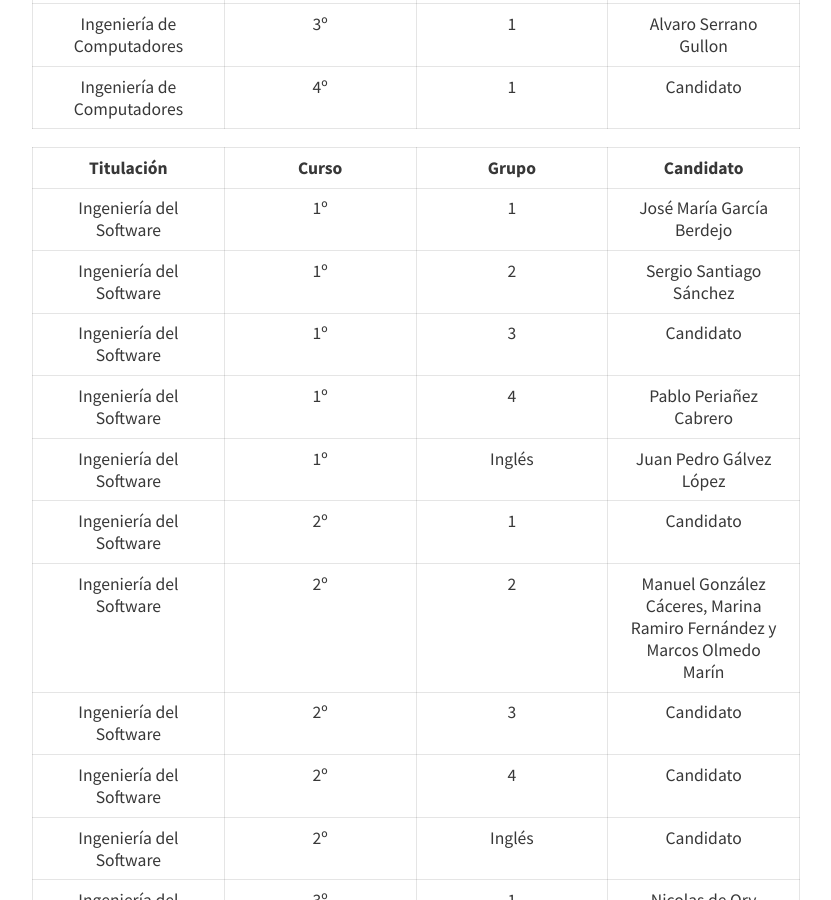
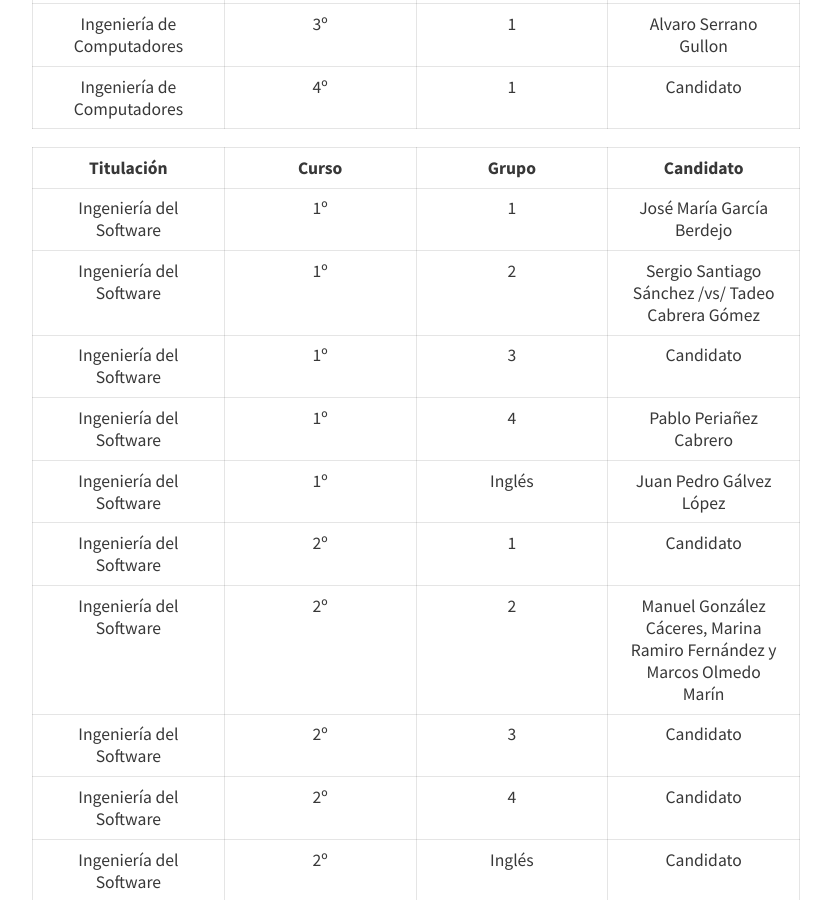
Before and after one commit to dlga/dlga.github.io, a Jekyll site: the page built from _posts/2021-03-23-candidaturasprovisionales.md, in a window 1280 px wide and 900 px high, scrolled down 689 px. Shown: the whole window, without its empty margins (224-1055 px from the left). Built offline with Jekyll 4.4.1, drawn with Linux system fonts in a browser that asks for light colours; nearby versions of some CDN libraries.

Commit message:
Update 2021-03-23-candidaturasprovisionales.md

```diff
--- a/_posts/2021-03-23-candidaturasprovisionales.md
+++ b/_posts/2021-03-23-candidaturasprovisionales.md
@@ -20,7 +20,7 @@ Una vez completado el proceso de candidaturas, se hace constancia de las siguien
 |         Titulación         | Curso | Grupo  | Candidato|
 |:--------------------------:|:-----:|:------:|:--------:|
 |   Ingeniería del Software  |   1º  |    1   | José María García Berdejo|
-|   Ingeniería del Software  |   1º  |    2   | Sergio Santiago Sánchez  |
+|   Ingeniería del Software  |   1º  |    2   | Sergio Santiago Sánchez /vs/ Tadeo Cabrera Gómez |
 |   Ingeniería del Software  |   1º  |    3   | Candidato|
 |   Ingeniería del Software  |   1º  |    4   | Pablo Periañez Cabrero|
 |   Ingeniería del Software  |   1º  | Inglés | Juan Pedro Gálvez López|
```
